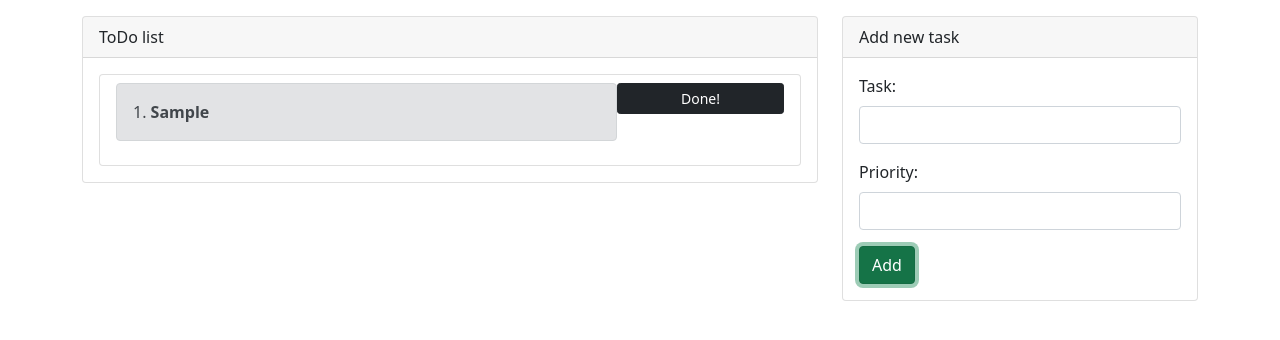
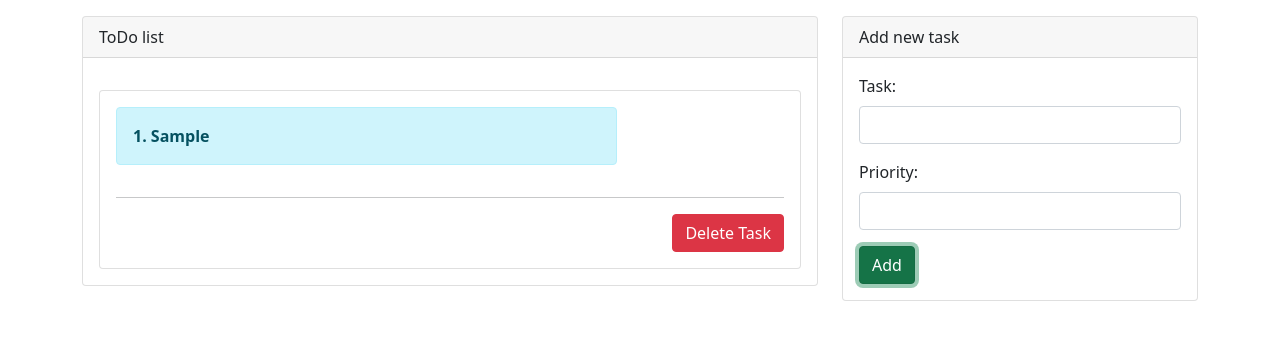
Before and after one commit to MantasLuk/ToDo-list, an Angular app: page / in a window 1280 px wide. Both pictures are taken after typing "Sample" into the empty fields and a click on the button "Add". Shown: the top 340 px of the page. Built offline with nearby package versions, Linux system fonts and the light colour scheme.

Commit message:
Services

```diff
--- a/src/app/app.module.ts
+++ b/src/app/app.module.ts
@@ -4,12 +4,14 @@ import { BrowserModule } from '@angular/platform-browser';
 
 import { AppComponent } from './app.component';
 import { TasksComponent } from './components/tasks/tasks.component';
+import { TaskItemComponent } from './components/task-item/task-item.component';
 
 
 @NgModule({
   declarations: [
     AppComponent,
-    TasksComponent
+    TasksComponent,
+    TaskItemComponent
 
   ],
   imports: [
--- /dev/null
+++ b/src/app/components/task-item/task-item.component.html
@@ -0,0 +1,20 @@
+<div class="card mt-3" >
+    <div class="card-body">
+        <div class="alert alert-info w-75 d-inline-block"><b>{{index+1}}. {{task.assignment}}</b></div>
+        <div class="d-inline" >
+            <div *ngIf="task.priority == 'Routine'" class="alert alert-success w-25 d-inline-block text-center">
+                <strong>{{ task.priority }}</strong>
+            </div>
+            <div *ngIf="task.priority == 'Not important'" class="alert alert-primary w-25 d-inline-block text-center" >
+                <strong>{{ task.priority }}</strong>
+            </div>
+            <div *ngIf="task.priority == 'Important'" class="alert alert-warning w-25 d-inline-block text-center" >
+                <strong>{{ task.priority }}</strong>
+            </div>
+            <div *ngIf="task.priority == 'High Priority'" class="alert alert-danger w-25 d-inline-block text-center" >
+                <strong>{{ task.priority }}</strong>
+            </div>
+        <hr>
+        <button class="btn btn-danger float-end" (click)="deleteTask()">Delete Task</button>
+    </div>
+</div>
--- /dev/null
+++ b/src/app/components/task-item/task-item.component.ts
@@ -0,0 +1,26 @@
+import { Component, Input, OnInit } from '@angular/core';
+import { Task } from 'src/app/models/TaskModel';
+import { TasksService } from 'src/app/services/tasks.service';
+
+
+@Component({
+  selector: 'app-task-item',
+  templateUrl: './task-item.component.html',
+  styleUrls: ['./task-item.component.css']
+})
+export class TaskItemComponent implements OnInit {
+
+  @Input() public task:Task = {assignment: "", priority: ""};
+  @Input() public index:number = 0;
+
+  constructor(private taskService:TasksService) {
+  }
+
+  ngOnInit(): void {
+  }
+
+  public deleteTask(){
+    this.taskService.delete(this.index);
+  }
+
+}
--- a/src/app/components/tasks/tasks.component.html
+++ b/src/app/components/tasks/tasks.component.html
@@ -3,28 +3,7 @@
         <div class="card">
             <div class="card-header">ToDo list</div>
             <div class="card-body">
-                <ul class="list-group">
-                    <li class="list-group-item" *ngFor="let task of tasks; let i = index">
-                        <div class="alert alert-secondary w-75 d-inline-block">{{i+1}}. <b>{{ task.assignment }}</b></div>
-                        <div class="d-inline" >
-                            <div *ngIf="task.priority == 'Routine'" class="alert alert-success w-25 d-inline-block text-center">
-                                <strong>{{ task.priority }}</strong>
-                            </div>
-                            <div *ngIf="task.priority == 'Not important'" class="alert alert-primary w-25 d-inline-block text-center" >
-                                <strong>{{ task.priority }}</strong>
-                            </div>
-                            <div *ngIf="task.priority == 'Important'" class="alert alert-warning w-25 d-inline-block text-center" >
-                                <strong>{{ task.priority }}</strong>
-                            </div>
-                            <div *ngIf="task.priority == 'High Priority'" class="alert alert-danger w-25 d-inline-block text-center" >
-                                <strong>{{ task.priority }}</strong>
-                            </div>
-                        </div>
-
-                        <button class="btn btn-dark btn-sm w-25 float-end"
-                        (click)="deleteTask(i)">Done!</button>
-                    </li>
-                </ul>
+                        <app-task-item *ngFor="let task of tasks; let i=index"  class="col-md-4 w-100" [task]="task" [index] ="i"> </app-task-item>
             </div>
         </div>
     </div>
--- a/src/app/components/tasks/tasks.component.ts
+++ b/src/app/components/tasks/tasks.component.ts
@@ -1,5 +1,7 @@
 import { Component, OnInit } from '@angular/core';
 import { Task } from 'src/app/models/TaskModel';
+import { TasksService } from 'src/app/services/tasks.service';
+
 
 @Component({
   selector: 'app-tasks',
@@ -10,38 +12,26 @@ export class TasksComponent implements OnInit {
 
 public tasks:Task[]=[];
 
-  constructor() {
-    let data = localStorage.getItem("tasks");
-    if(data != null){
-      this.tasks = JSON.parse(data);
-    }
+  constructor(private taskService:TasksService) {
+    taskService.load();
+    this.tasks = taskService.tasks
   }
 
   ngOnInit(): void {
   }
 
-  private save(){
-    localStorage.setItem("tasks", JSON.stringify(this.tasks));
-  }
-
   public addNewTask(assignment:HTMLInputElement, priority:HTMLSelectElement){
     if(assignment.value != ""){
-      this.tasks.push({
-        assignment: assignment.value,
-        priority: priority.value
-      });
+      this.taskService.add(assignment.value, priority.value);
       assignment.value = '';
       priority.value = '';
-      this.save();
+      this.taskService.save();
     }
-  }
-
-  public deleteTask(i:number){
-    this.tasks.splice(i,1);
-    this.save();
   }
 
 
 
 
+
+
 }
--- /dev/null
+++ b/src/app/services/tasks.service.ts
@@ -0,0 +1,34 @@
+import { Injectable } from '@angular/core';
+import { Task } from 'src/app/models/TaskModel';
+
+@Injectable({
+  providedIn: 'root'
+})
+export class TasksService {
+  public tasks:Task[]=[];
+  constructor() { }
+
+  public load(){
+    let data = localStorage.getItem("tasks");
+    if(data != null){
+      this.tasks = JSON.parse(data);
+    }
+  }
+
+  public save(){
+    localStorage.setItem("products", JSON.stringify(this.tasks));
+  }
+
+  public add(assignment:string, priority:string){
+    this.tasks.push({
+      assignment  : assignment,
+      priority: priority
+    });
+    this.save();
+  }
+
+  public delete(index:number){
+    this.tasks.splice(index,1);
+    this.save();
+  }
+}
```
Also changed, not shown: src/app/components/task-item/task-item.component.css (added), 1 other file (tests, documents, lock files or other folders).
